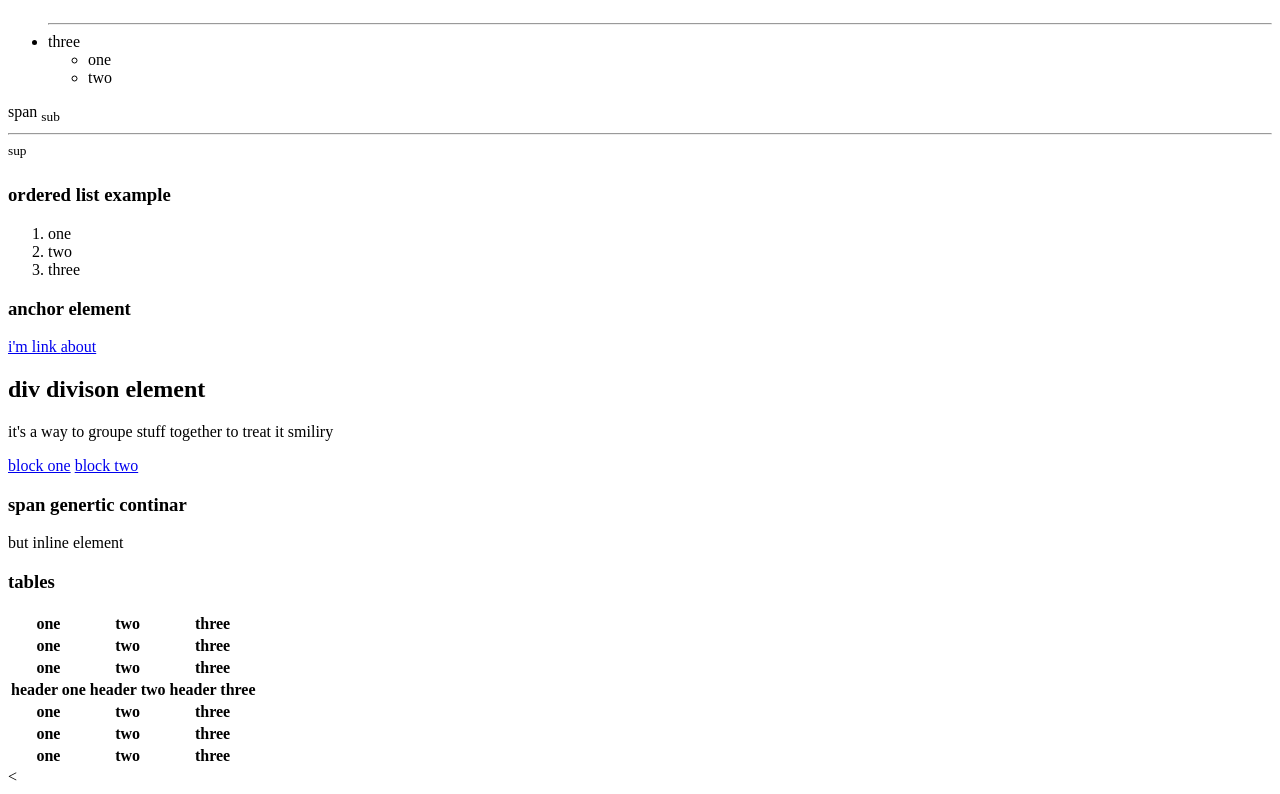
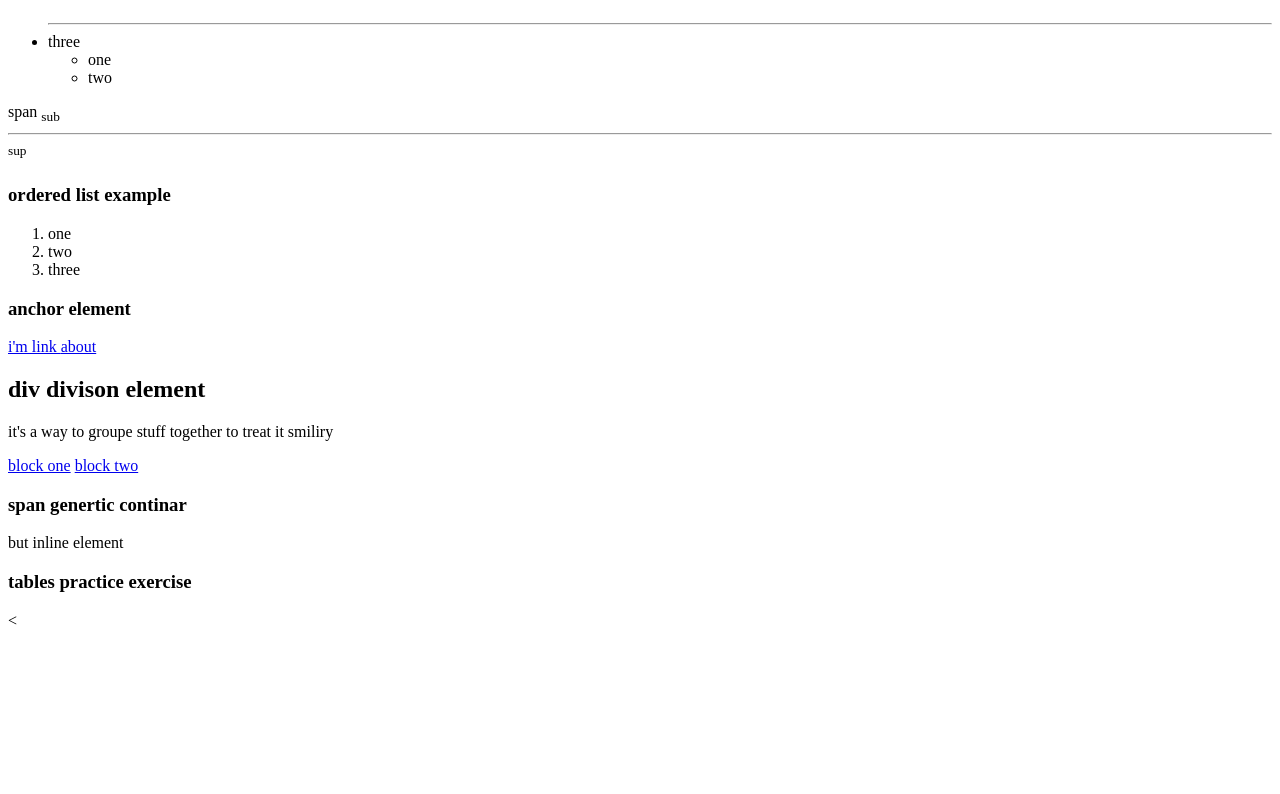
Before and after one commit to zoro9483/Bootcamp2021, a plain HTML site: page index.html in a window 1280 px wide. Shown: the part 715-1509 px from the top of the page. After the commit the page ends 1353 px from the top, so only its background shows below. Drawn offline with Linux system fonts and the light colour scheme.

Commit message:
creating a table page

```diff
--- a/index.html
+++ b/index.html
@@ -121,55 +121,9 @@
       <p>but inline element </p>
 
 
-      <h3>tables</h3>
-
-      <table>
-        <thead>
-          <tr>
-            <th>one</th>
-            <th>two</th>
-            <th>three</th>
-          </tr>
-
-          <tr>
-            <th>one</th>
-            <th>two</th>
-            <th>three</th>
-          </tr>
-          <tr>
-            <th>one</th>
-            <th>two</th>
-            <th>three</th>
-          </tr>
-
-        </thead>
-        <tbody>
+      <h3>tables practice exercise</h3>
 
 
-        </tbody>
-        <tr>
-          <th>header one</th>
-          <th>header two</th>
-          <th>header three</th>
-        </tr>
-        <tr>
-          <th>one</th>
-          <th>two</th>
-          <th>three</th>
-        </tr>
-
-        <tr>
-          <th>one</th>
-          <th>two</th>
-          <th>three</th>
-        </tr>
-        <tr>
-          <th>one</th>
-          <th>two</th>
-          <th>three</th>
-        </tr>
-
-      </table>
   </main>
 
   <footer>
```
Also changed, not shown: table.html (added, +53 -0 lines).
